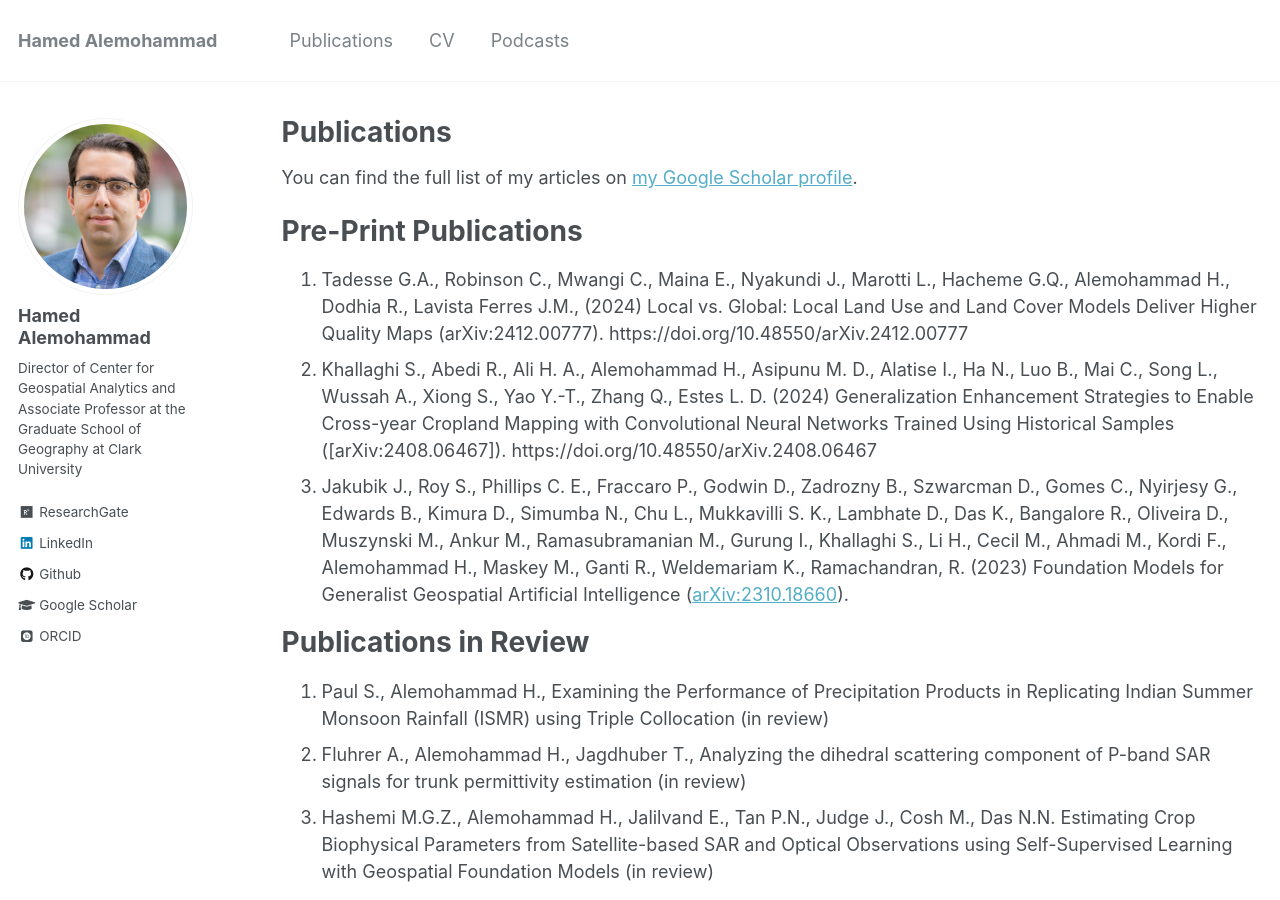
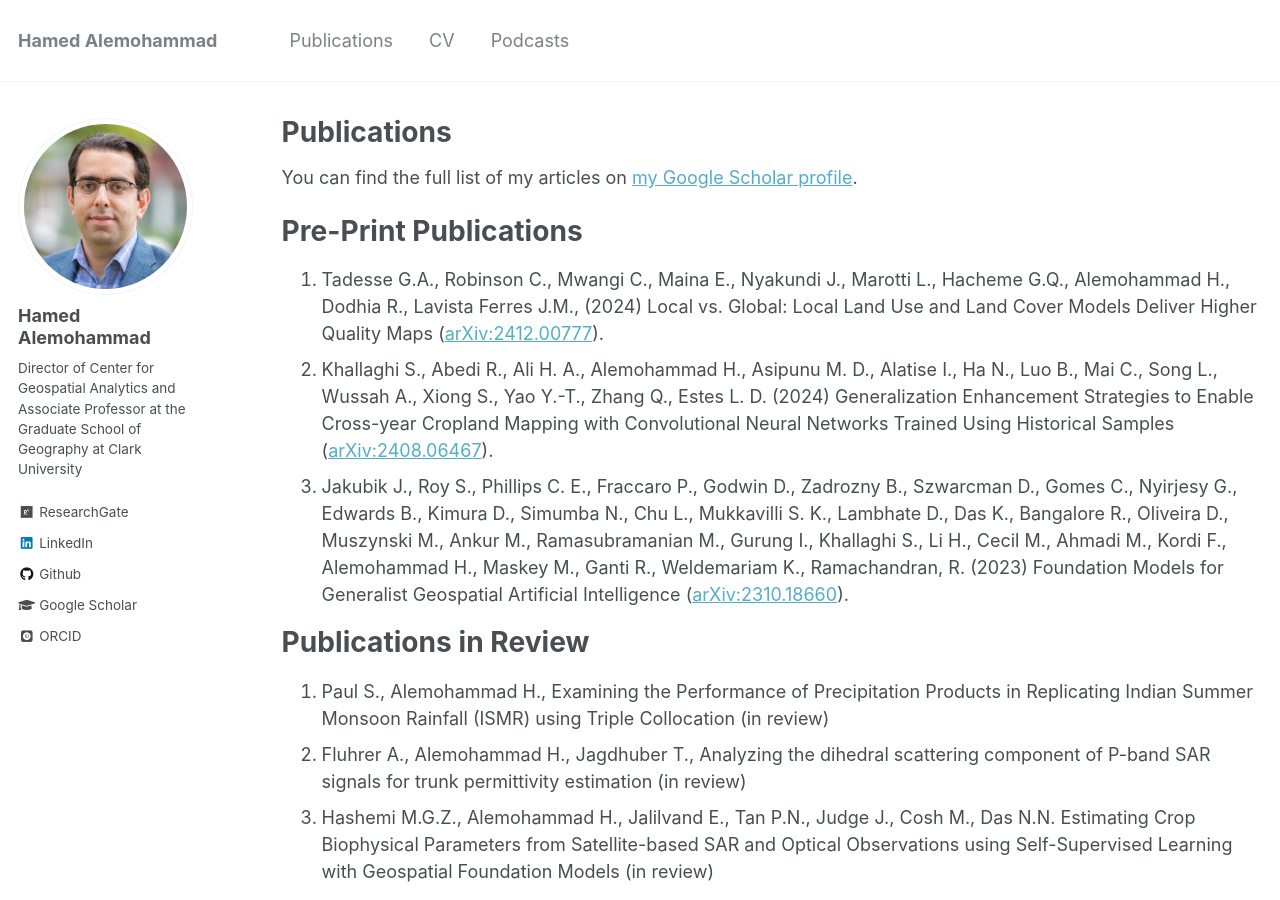
Before and after one commit to HamedAlemo/hamedalemo.github.io, a Jekyll site: the page built from _pages/publications.md, in a window 1280 px wide and 900 px high. Built offline with Jekyll 4.4.1, drawn with Linux system fonts in a browser that asks for light colours; some web fonts are replaced.

Commit message:
updated pubs

```diff
--- a/_pages/publications.md
+++ b/_pages/publications.md
@@ -19,8 +19,8 @@ You can find the full list of my articles on [my Google Scholar profile](https:/
 
 # Pre-Print Publications
 
-1.	Tadesse G.A., Robinson C., Mwangi C., Maina E., Nyakundi J., Marotti L., Hacheme G.Q., Alemohammad H., Dodhia R., Lavista Ferres J.M., (2024) Local vs. Global: Local Land Use and Land Cover Models Deliver Higher Quality Maps (arXiv:2412.00777). https://doi.org/10.48550/arXiv.2412.00777
-1.	Khallaghi S., Abedi R., Ali H. A., Alemohammad H., Asipunu M. D., Alatise I., Ha N., Luo B., Mai C., Song L., Wussah A., Xiong S., Yao Y.-T., Zhang Q., Estes L. D. (2024) Generalization Enhancement Strategies to Enable Cross-year Cropland Mapping with Convolutional Neural Networks Trained Using Historical Samples ([arXiv:2408.06467]). https://doi.org/10.48550/arXiv.2408.06467
+1.	Tadesse G.A., Robinson C., Mwangi C., Maina E., Nyakundi J., Marotti L., Hacheme G.Q., Alemohammad H., Dodhia R., Lavista Ferres J.M., (2024) Local vs. Global: Local Land Use and Land Cover Models Deliver Higher Quality Maps ([arXiv:2412.00777](https://doi.org/10.48550/arXiv.2412.00777)).
+1.	Khallaghi S., Abedi R., Ali H. A., Alemohammad H., Asipunu M. D., Alatise I., Ha N., Luo B., Mai C., Song L., Wussah A., Xiong S., Yao Y.-T., Zhang Q., Estes L. D. (2024) Generalization Enhancement Strategies to Enable Cross-year Cropland Mapping with Convolutional Neural Networks Trained Using Historical Samples ([arXiv:2408.06467](https://doi.org/10.48550/arXiv.2408.06467)).
 1.	Jakubik J., Roy S., Phillips C. E., Fraccaro P., Godwin D., Zadrozny B., Szwarcman D., Gomes C., Nyirjesy G., Edwards B., Kimura D., Simumba N., Chu L., Mukkavilli S. K., Lambhate D., Das K., Bangalore R., Oliveira D., Muszynski M., Ankur M., Ramasubramanian M., Gurung I., Khallaghi S., Li H., Cecil M., Ahmadi M., Kordi F., Alemohammad H., Maskey M., Ganti R., Weldemariam K., Ramachandran, R. (2023) Foundation Models for Generalist Geospatial Artificial Intelligence ([arXiv:2310.18660](https://doi.org/10.48550/arXiv.2310.18660)).
 
 # Publications in Review
```
